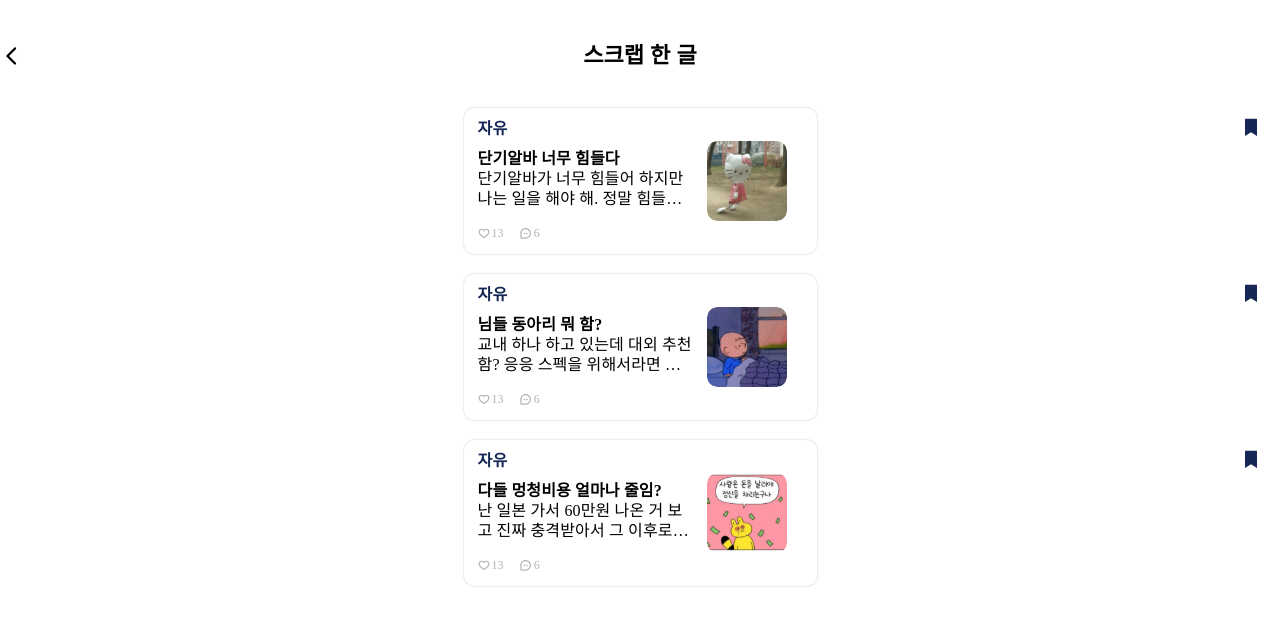
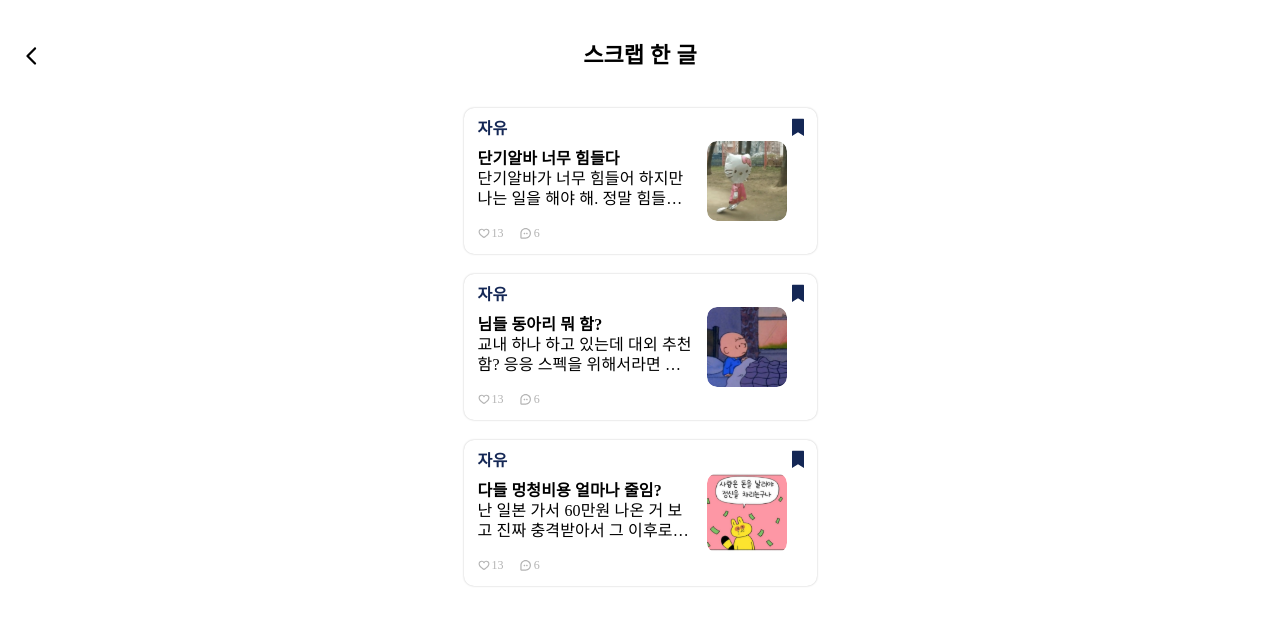
Before and after one commit to Finance-uss/Finance_Us_FE, a React (Vite) app: page /user/scrapped-posts in a window 1280 px wide. Shown: the top 626 px of the page. Built offline with nearby package versions, Linux system fonts and the light colour scheme; a web font is replaced by a local one.

Commit message:
feat: 스타일 수정

```diff
--- a/src/components/User/UserPostCard/index.jsx
+++ b/src/components/User/UserPostCard/index.jsx
@@ -2,10 +2,14 @@ import React from "react";
 import * as S from "../../../styles/User/UserPostCard/style";
 import likeIcon from "../../../assets/icons/common/Community/heart.svg";
 import commentIcon from "../../../assets/icons/common/Community/comment.svg";
+import scrapIcon from "../../../assets/icons/common/User/Scrapped.svg";
 
-const UserPostCard = ({ category, title, preview, postImage, likes = 0, comments = 0, like = likeIcon, comment = commentIcon }) => {
+const UserPostCard = ({ category, title, preview, postImage, likes = 0, comments = 0, like = likeIcon, comment = commentIcon, isScrapped = false, onScrapClick }) => {
   return (
     <S.CardContainer>
+      {isScrapped && ( // isScrapped가 true일 때만 아이콘 표시
+        <S.ScrapIcon src={scrapIcon} alt="스크랩 아이콘" onClick={onScrapClick} />
+      )}
       <S.Content>
         <S.Category>{category}</S.Category>
         <S.Title>{title}</S.Title>
--- a/src/pages/User/Setting/CategoryExpense/index.jsx
+++ b/src/pages/User/Setting/CategoryExpense/index.jsx
@@ -71,7 +71,9 @@ const CategoryExpensePage = () => {
     return (
         <CategoryPageContainer>
             <FixedHeaderWrapper>
+                <BackHeaderWrapper>
                     <BackHeader title="카테고리 설정" onBackClick={handleBackClick} />
+                </BackHeaderWrapper>
                 <TopBarWrapper>
                     <TopBar
                         leftText="지출"
@@ -114,11 +116,13 @@ const CategoryPageContainer = styled.div`
 
 const FixedHeaderWrapper = styled.div`
     position: fixed;
-    top: 0;
-    left: 0;
     width: 100%;
     z-index: 10;
     background-color: white;
+`;
+
+const BackHeaderWrapper = styled.div`
+    padding: 0 20px;
 `;
 
 const TopBarWrapper = styled.div`
--- a/src/pages/User/Setting/CategoryIncome/index.jsx
+++ b/src/pages/User/Setting/CategoryIncome/index.jsx
@@ -62,7 +62,9 @@ const CategoryIncomePage = () => {
     return (
         <CategoryPageContainer>
             <FixedHeaderWrapper>
-                <BackHeader title="카테고리 설정" onBackClick={handleBackClick} />
+                <BackHeaderWrapper>
+                    <BackHeader title="카테고리 설정" onBackClick={handleBackClick} />
+                </BackHeaderWrapper>
                 <TopBarWrapper>
                 <TopBar
                     leftText="지출"
@@ -112,6 +114,10 @@ const FixedHeaderWrapper = styled.div`
     background-color: white;
 `;
 
+const BackHeaderWrapper = styled.div`
+    padding: 0 20px;
+`;
+
 const TopBarWrapper = styled.div`
     position: absolute;
     width: calc(100% - 40px);
--- a/src/pages/User/Setting/Commented/index.jsx
+++ b/src/pages/User/Setting/Commented/index.jsx
@@ -36,7 +36,9 @@ const CommentedPosts = () => {
 
     return (
         <CommentedPostsContainer>
-            <BackHeader title="댓글 단 글" onBackClick={handleBackClick} />
+            <BackHeaderWrapper>
+                <BackHeader title="댓글 단 글" onBackClick={handleBackClick} />
+            </BackHeaderWrapper>
             <ContentWrapper>
                 {posts.map((post) => (
                     <UserPostCard
@@ -74,3 +76,7 @@ const ContentWrapper = styled.div`
     overflow-y: auto;
     padding-bottom: 80px;
 `;
+
+const BackHeaderWrapper = styled.div`
+    padding: 0 20px;
+`;
--- a/src/pages/User/Setting/Expense/index.jsx
+++ b/src/pages/User/Setting/Expense/index.jsx
@@ -79,7 +79,9 @@ const ExpensePage = () => {
     return (
         <PageContainer>
             <HeaderWrapper>
-                <BackHeader title="지출 목표 금액 설정" onBackClick={() => navigate('/user')} />
+                <BackHeaderWrapper>
+                  <BackHeader title="지출 목표 금액 설정" onBackClick={() => navigate('/user')} />
+                </BackHeaderWrapper>
             </HeaderWrapper>
             <ContentWrapper>
                 <SectionTitle>이번 달 총 지출 목표 금액</SectionTitle>
@@ -124,6 +126,10 @@ const HeaderWrapper = styled.div`
   width: 100%;
 `;
 
+const BackHeaderWrapper = styled.div`
+  padding: 0 20px;
+`;
+
 const ContentWrapper = styled.div`
   flex: 1;
   padding: 20px;
--- a/src/pages/User/Setting/Income/index.jsx
+++ b/src/pages/User/Setting/Income/index.jsx
@@ -70,7 +70,9 @@ const IncomePage = () => {
     return (
         <PageContainer>
             <HeaderWrapper>
-                <BackHeader title="수익 목표 금액 설정" onBackClick={() => navigate('/user')} />
+                <BackHeaderWrapper>
+                  <BackHeader title="수익 목표 금액 설정" onBackClick={() => navigate('/user')} />
+                </BackHeaderWrapper>
             </HeaderWrapper>
             <ContentWrapper>
                 <SectionTitle>이번 달 총 수익 목표 금액</SectionTitle>
@@ -115,6 +117,10 @@ const HeaderWrapper = styled.div`
   width: 100%;
 `;
 
+const BackHeaderWrapper = styled.div`
+  padding: 0 20px;
+`;
+
 const ContentWrapper = styled.div`
   flex: 1;
   padding: 20px;
--- a/src/pages/User/Setting/Liked/index.jsx
+++ b/src/pages/User/Setting/Liked/index.jsx
@@ -46,7 +46,9 @@ const LikedPosts = () => {
 
     return (
         <LikedPostsContainer>
-            <BackHeader title="좋아요 한 글" onBackClick={handleBackClick} />
+            <BackHeaderWrapper>
+                <BackHeader title="좋아요 한 글" onBackClick={handleBackClick} />
+            </BackHeaderWrapper>
             <ContentWrapper>
                 {posts.map((post) => (
                     <UserPostCard
@@ -84,3 +86,7 @@ const ContentWrapper = styled.div`
     overflow-y: auto;
     padding-bottom: 80px;
 `;
+
+const BackHeaderWrapper = styled.div`
+    padding: 0 20px;
+`;
--- a/src/pages/User/Setting/My/index.jsx
+++ b/src/pages/User/Setting/My/index.jsx
@@ -44,7 +44,9 @@ const MyPosts = () => {
 
     return (
         <MyPostsContainer>
-            <BackHeader title="작성 글" onBackClick={handleBackClick} />
+            <BackHeaderWrapper>
+                <BackHeader title="작성 글" onBackClick={handleBackClick} />
+            </BackHeaderWrapper>
             <ContentWrapper>
                 {posts.map((post) => (
                     <UserPostCard
@@ -57,7 +59,7 @@ const MyPosts = () => {
                         comments={post.comments}
                     />
                 ))}
-                </ContentWrapper>
+            </ContentWrapper>
         </MyPostsContainer>
     );
 
@@ -82,3 +84,7 @@ const ContentWrapper = styled.div`
     overflow-y: auto;
     padding-bottom: 80px;
 `;
+
+const BackHeaderWrapper = styled.div`
+    padding: 0 20px;
+`;
--- a/src/pages/User/Setting/Scrapped/index.jsx
+++ b/src/pages/User/Setting/Scrapped/index.jsx
@@ -6,7 +6,6 @@ import UserPostCard from '../../../../components/User/UserPostCard';
 import PostImage2 from '../../../../assets/icons/common/User/PostImage2.svg';
 import PostImage3 from '../../../../assets/icons/common/User/PostImage3.svg';
 import PostImage4 from '../../../../assets/icons/common/User/PostImage4.svg';
-import ScrapIconImage from '../../../../assets/icons/common/User/Scrapped.svg';
 
 // 더미 데이터
 const initialPosts = [
@@ -53,24 +52,22 @@ const ScrappedPosts = () => {
 
     return (
         <ScrappedPostsContainer>
+            <BackHeaderWrapper>
                 <BackHeader title="스크랩 한 글" onBackClick={handleBackClick} />
+            </BackHeaderWrapper>
             <ContentWrapper>
                 {posts.map((post) => (
-                <ScrappedPostWrapper key={post.id}>
-                    <ScrapIcon
-                    src={ScrapIconImage}
-                    alt="스크랩 아이콘"
-                    onClick={() => handleUnscrap(post.id)} // 스크랩 취소 처리
-                    />
                     <UserPostCard
+                        key={post.id}
                         category={post.category}
                         title={post.title}
                         preview={post.preview}
                         postImage={post.postImage}
                         likes={post.likes}
                         comments={post.comments}
+                        isScrapped={true}
+                        onScrapClick={() => handleUnscrap(post.id)}
                     />
-                </ScrappedPostWrapper>
                 ))}
             </ContentWrapper>
         </ScrappedPostsContainer>
@@ -98,16 +95,6 @@ const ContentWrapper = styled.div`
     padding-bottom: 80px;
 `;
 
-const ScrappedPostWrapper = styled.div`
-    position: relative;
+const BackHeaderWrapper = styled.div`
+    padding: 0 20px;
 `;
-
-const ScrapIcon = styled.img`
-    position: absolute;
-    top: 10px;
-    right: 20px;
-    width: 18px;
-    height: 18px;
-    cursor: pointer;
-    z-index: 1;
-`;
--- a/src/styles/User/UserPostCard/style.js
+++ b/src/styles/User/UserPostCard/style.js
@@ -1,6 +1,7 @@
 import styled from "styled-components";
 
 export const CardContainer = styled.div`
+  position: relative;
   width: 353px;
   height: 146px;
   border-radius: 10px;
@@ -10,6 +11,16 @@ export const CardContainer = styled.div`
   margin: 0 auto;
   display: flex;
   align-items: center;
+`;
+
+export const ScrapIcon = styled.img`
+  position: absolute;
+  top: 10px;
+  right: 10px;
+  width: 18px;
+  height: 18px;
+  cursor: pointer;
+  z-index: 2;
 `;
 
 export const Content = styled.div`
```
Lines whose indentation alone changed are shown as unchanged.
